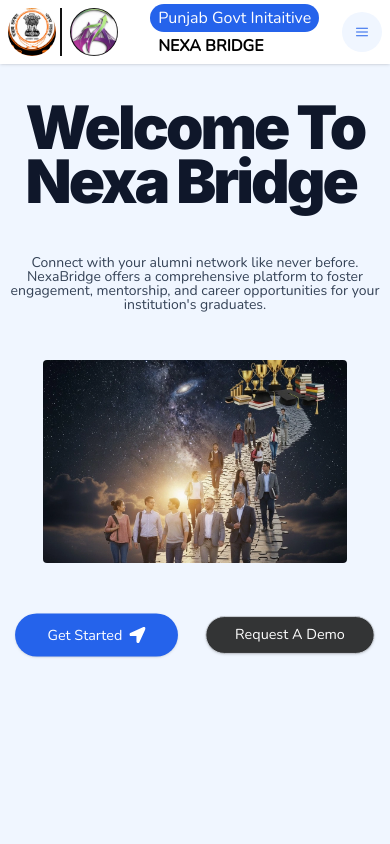
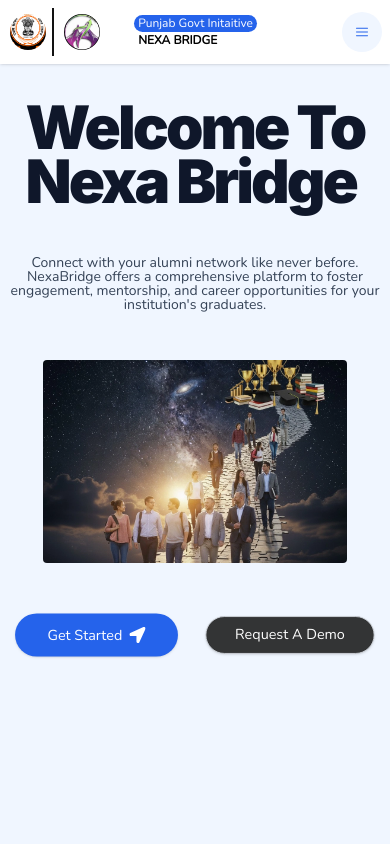
Before and after one commit to LuckyBaliyan/NexaBridge, a React (Vite) app: page / in a window 390 px wide. Shown: the top 844 px of the page. Built offline with nearby package versions, Linux system fonts and the light colour scheme.

Commit message:
still fixing

```diff
--- a/src/Global.css
+++ b/src/Global.css
@@ -101,7 +101,7 @@
     @apply w-full h-full object-cover;
   }
   button{
-    @apply font-[nunito-regular];
+    @apply font-[nunito-regular] cursor-pointer;
   }
 }
 
--- a/src/components/ui/header/Nav.jsx
+++ b/src/components/ui/header/Nav.jsx
@@ -45,22 +45,22 @@
             <div className='flex items-center justify-center gap-6'>
             <NavLink to='/'>
                <div className="content-wrapper flex items-center gap-1 md:gap-4 p-2">
-                    <div className="logo-wrapper h-12 w-12 scale-100 md:scale-100 md:w-14 md:h-14 overflow-hidden  rounded-full">
+                    <div className="logo-wrapper h-10 w-10 scale-90 md:scale-100 md:w-14 md:h-14 overflow-hidden  rounded-full">
                     <img src="/images/logof.webp" alt="" />
                     </div>
                     <div className='h-12 border-l-2'>
                         &nbsp;
                     </div>
-                    <div className="logo-wrapper h-12 w-12  md:w-14 md:h-14
+                    <div className="logo-wrapper h-10 w-10 scale-90  md:w-14 md:h-14
                     rounded-full overflow-hidden flex justify-center items-center">
                     <img src="/images/mainlogof.webp" alt="" />
                     </div>
                </div>
             </NavLink>
             <div className='md:ml-2 flex flex-col gap-0'>
-                <p className='text-base  leading-[0.75] font-medium text-white p-2 bg-[var(--Accent)]
+                <p className='text-xs p-1  md:text-base  leading-[0.75] font-medium text-white md:p-2 bg-[var(--Accent)]
                 rounded-full'>Punjab Govt Initaitive</p>
-                <p className='text-base  leading-[0.75] font-extrabold text-black rounded p-2 uppercase'>Nexa Bridge</p>
+                <p className=' text-xs p-1 md:text-base  leading-[0.75] font-extrabold text-black rounded md:p-2 uppercase'>Nexa Bridge</p>
             </div>
             </div>
             <div className='links'>
```
